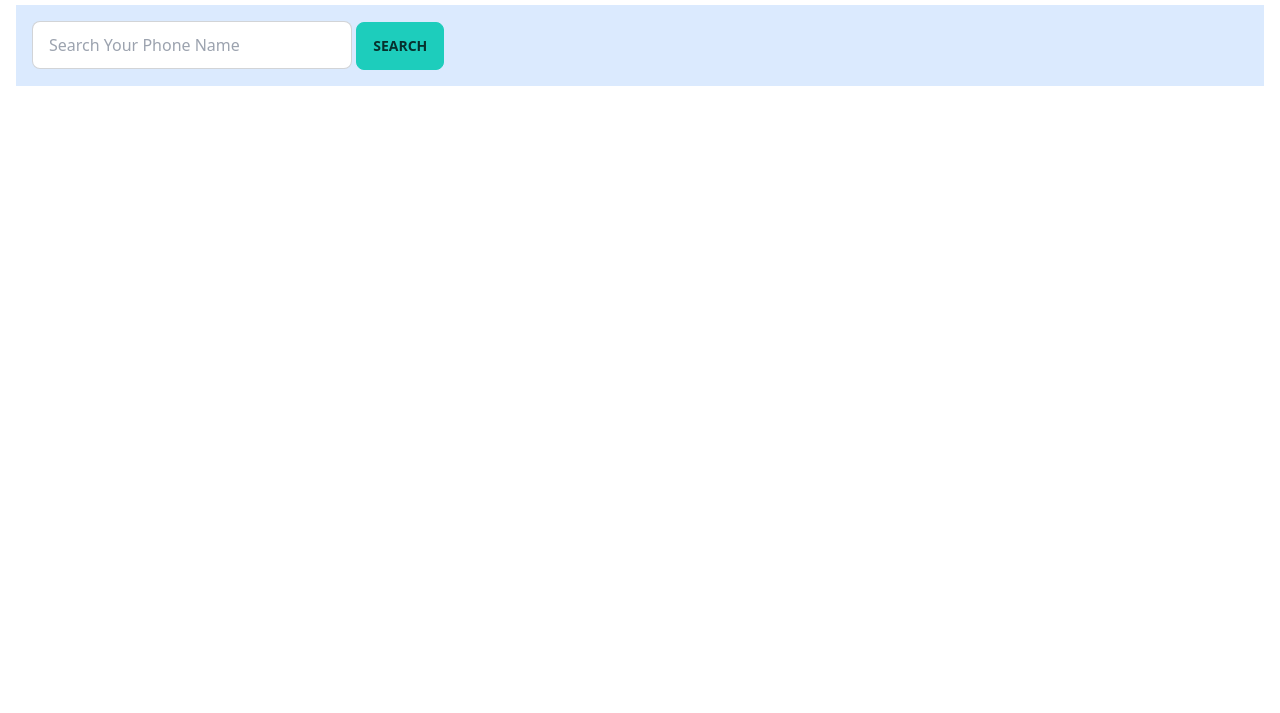
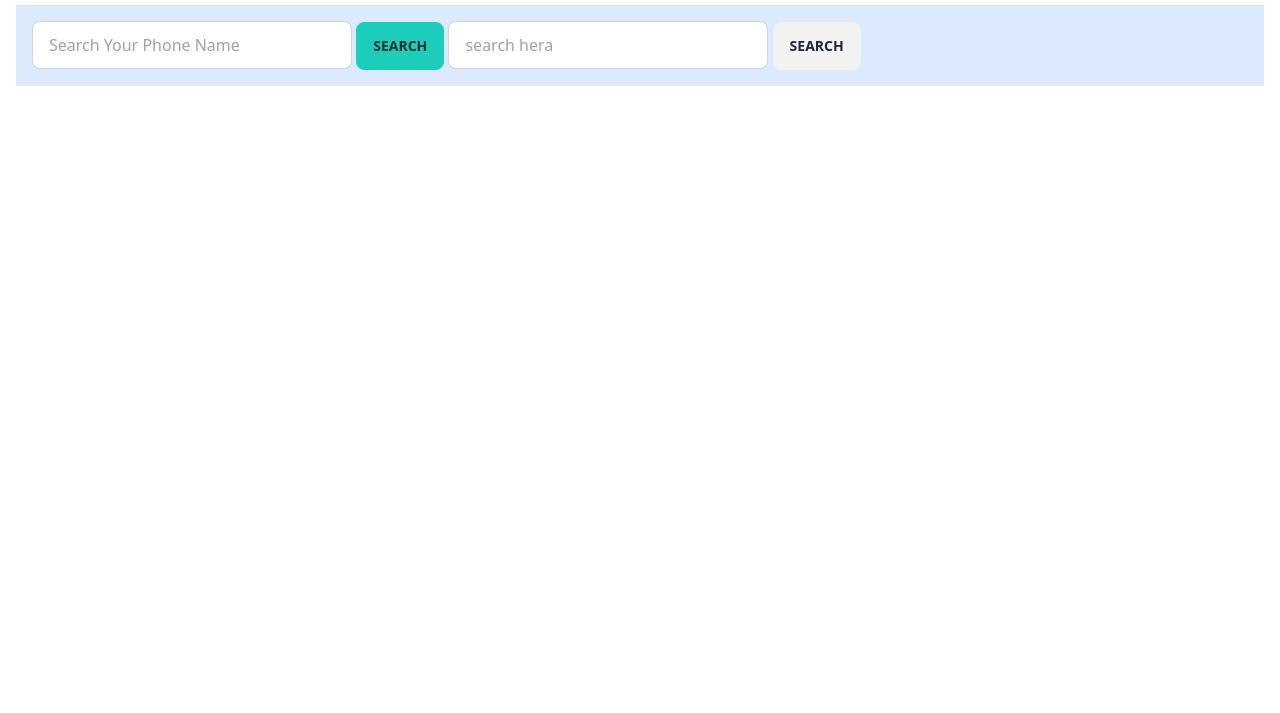
Before and after one commit to abdulhannan457/hunting-phon-Api-m-34, a plain HTML site: page index.html in a window 1280 px wide. Shown: the part 87-800 px from the top of the page. Drawn offline with nearby package versions, Linux system fonts and the light colour scheme.

Commit message:
adde a new search box

```diff
--- a/index.html
+++ b/index.html
@@ -18,6 +18,9 @@
 <section class="bg-blue-100 p-4 m-4">
   <input id="search-field"   type="text" placeholder="Search Your Phone Name" class="input input-bordered w-full max-w-xs" />
   <button onclick="buttonHandler()"  class="btn btn-accent">Search</button>
+  <!-- another search field -->
+  <input type="text" placeholder="search hera" id="search-field2" class="input input-bordered w-full max-w-xs" />
+  <button onclick="searchHandle()"   class="btn btn-activr btn-pimary>">Search</button>
 </section>
 
 <!--   onclick="handleSeatch()" -->
--- a/js/phone2.js
+++ b/js/phone2.js
@@ -96,7 +96,12 @@ phoneContainer.textContent = '';
            loadPhone(searchText)
            }
 
-
+// -----------------------------------------------------------------operation 2
+function searchHandle(){
+    const searchField = document.getElementById('search-field2');
+    const searchText = searchField.value;
+    loadPhone(searchText)
+}
 
 
 
```
